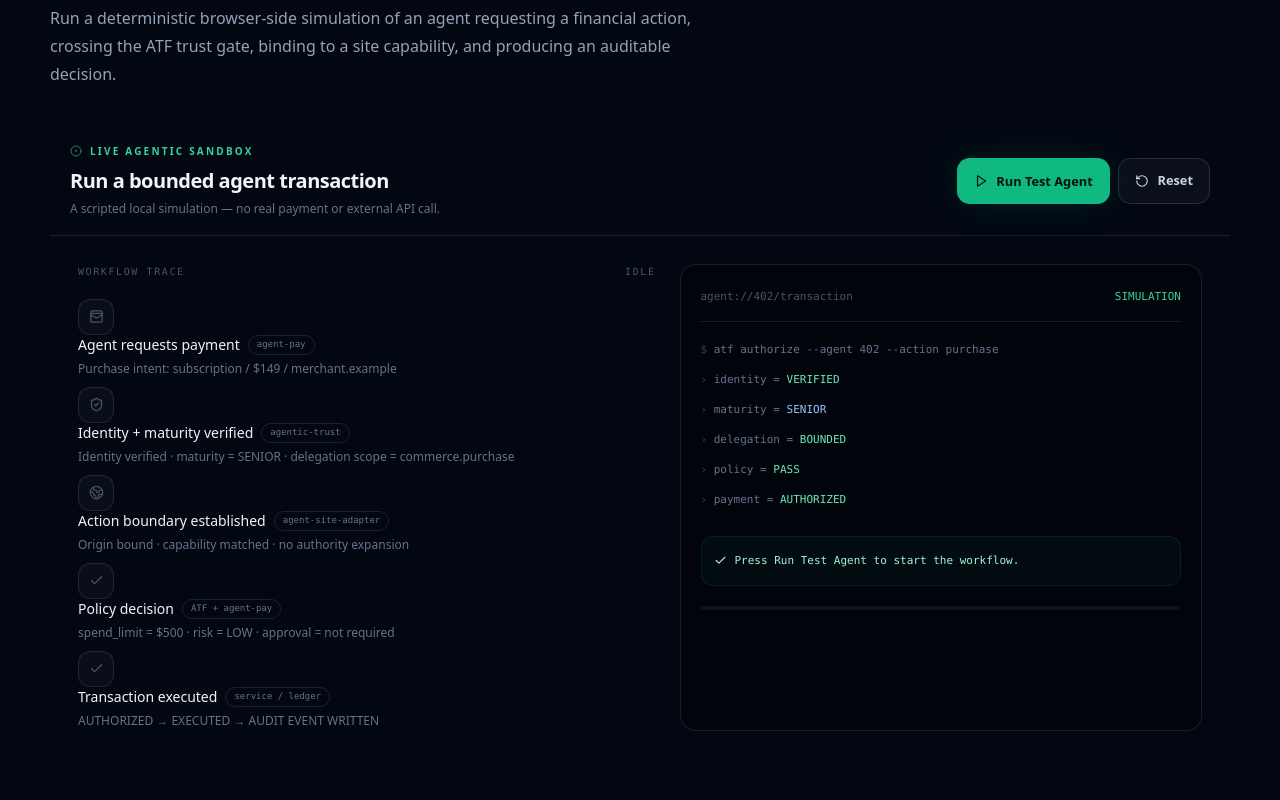
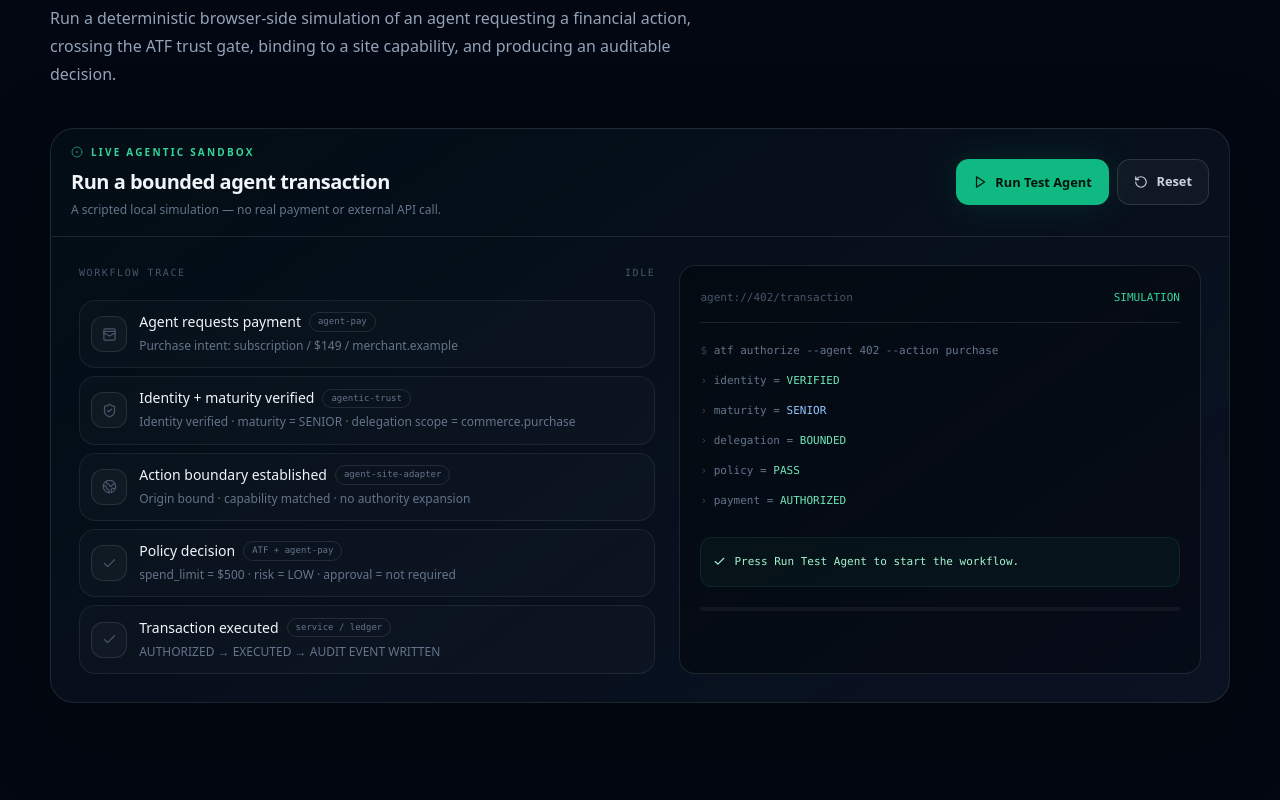
Before and after one commit to Agentic-Trust-Foundation/portfolio, a Next.js app: page / in a window 1280 px wide. Shown: the part 2480-3280 px from the top of the page. Built offline with nearby package versions, Linux system fonts and the light colour scheme.

Commit message:
style: add sandbox and developer integration surfaces

```diff
--- a/app/globals.css
+++ b/app/globals.css
@@ -28,6 +28,11 @@ button, a { -webkit-tap-highlight-color: transparent; }
 .maturity-node:hover,.maturity-active { border-color:rgba(16,185,129,.45); background:rgba(16,185,129,.07); color:#d1fae5; }
 .flow-step { display:flex; align-items:center; gap:1rem; width:100%; border:1px solid rgba(255,255,255,.08); border-radius:1rem; padding:1rem; color:#94a3b8; background:rgba(255,255,255,.018); transition:.25s; }
 .flow-step:hover,.flow-active { border-color:rgba(16,185,129,.35); background:rgba(16,185,129,.055); color:#e2e8f0; transform:translateX(3px); }
+.sandbox-panel { border:1px solid rgba(255,255,255,.10); border-radius:1.5rem; background:linear-gradient(145deg,rgba(16,185,129,.035),rgba(15,23,42,.72)); box-shadow:0 25px 90px rgba(0,0,0,.28); overflow:hidden; }
+.sandbox-step { position:relative; display:flex; align-items:center; gap:.75rem; border:1px solid rgba(255,255,255,.07); border-radius:1rem; padding:.7rem; background:rgba(255,255,255,.018); transition:border-color .25s ease,background .25s ease,transform .25s ease; }
+.sandbox-step-active { border-color:rgba(16,185,129,.42); background:rgba(16,185,129,.055); transform:translateX(3px); }
+.sandbox-step-done { border-color:rgba(16,185,129,.18); }
+.sandbox-scan { position:absolute; right:.7rem; top:.7rem; width:6px; height:6px; border-radius:999px; background:#34d399; box-shadow:0 0 14px rgba(52,211,153,.8); animation:status-pulse 1s ease-in-out infinite; }
 .footer-link { transition:color .2s; }
 .footer-link:hover { color:#6ee7b7; }
 
```
